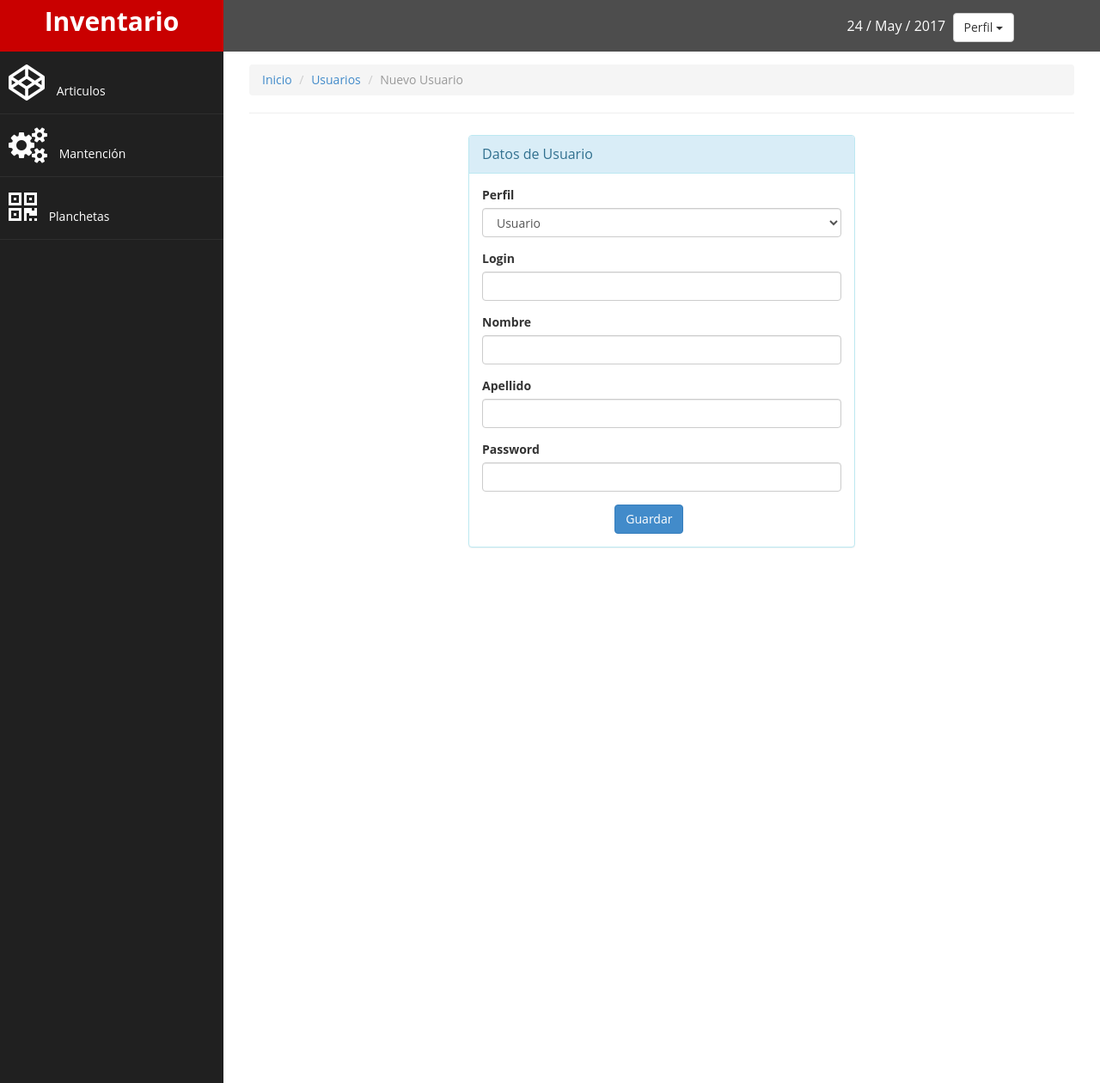
After one commit to infiltrado1816/inventario, a CodeIgniter app: page /database/index.php/usuarios/nuevo in a window 1280 px wide. The commit adds this page. Shown: the whole page at 86% size. Run offline with CodeIgniter, Linux system fonts and the light colour scheme.

Commit message:
perfil
se crearon la estructura para los inicios de sesion, el programa ahora
valida el incio con user and pass, exite mantenedor de cuentas para
accesos a usuarios

```diff
--- a/application/config/autoload.php
+++ b/application/config/autoload.php
@@ -58,7 +58,9 @@ $autoload['packages'] = array();
 |
 |	$autoload['libraries'] = array('user_agent' => 'ua');
 */
-$autoload['libraries'] = array();
+//$autoload['libraries'] = array();
+$autoload['libraries'] = array('session');
+
 
 /*
 | -------------------------------------------------------------------
--- a/application/config/routes.php
+++ b/application/config/routes.php
@@ -49,6 +49,6 @@ defined('BASEPATH') OR exit('No direct script access allowed');
 | Examples:	my-controller/index	-> my_controller/index
 |		my-controller/my-method	-> my_controller/my_method
 */
-$route['default_controller'] = 'inicio';
+$route['default_controller'] = 'login';
 $route['404_override'] = '';
 $route['translate_uri_dashes'] = FALSE;
--- /dev/null
+++ b/application/controllers/usuarios.php
@@ -0,0 +1,90 @@
+<?php if ( ! defined('BASEPATH')) exit('No direct script access allowed');
+
+class Usuarios extends CI_Controller {
+
+
+	public function __construct()
+	{
+		parent::__construct();
+		$this->load->model('usuario_model');
+	}
+
+
+
+	public function index()
+	{
+		$data['menu']="usuarios";
+		$this->load->view('cabecera',$data);
+		$data['usuarios'] = $this->usuario_model->get_usuario();
+		$this->load->view('usuarios/index.php',$data);
+		$this->load->view('pie');
+	}
+	public function ficha($id)
+	{
+		$data['menu']="usuarios";
+		$this->load->view('cabecera',$data);
+		$data['usuario'] = $this->usuario_model->get_usuario($id);
+		$this->load->view('usuarios/ficha',$data);
+		$this->load->view('pie');
+	}
+
+		public function nuevo()
+	{
+		$this->load->library('form_validation');
+		$this->form_validation->set_rules('login', 'login', 'required|is_unique[usuarios.login]');
+		$this->form_validation->set_rules('nombre', 'nombre', 'required|max_length[45]');
+		$this->form_validation->set_rules('apellido', 'apellido', 'required|max_length[45]');
+		$this->form_validation->set_rules('password', 'password', 'required|max_length[10]');
+
+
+
+		if ($this->form_validation->run() == FALSE)
+			{
+
+				$data['menu']="usuarios";
+				$this->load->view('cabecera',$data);
+				$this->load->view('usuarios/nuevo',$data);
+				$this->load->view('pie');
+			}
+		else
+			{
+
+				$this->usuario_model->set_usuario();
+				redirect(base_url()."usuarios", 'refresh');
+			}
+	}
+	public function editar($id)
+	{
+		$this->load->library('form_validation');
+		$this->form_validation->set_rules('razon', 'razon', 'required|max_length[45]');
+		$this->form_validation->set_rules('telefono', 'telefono', 'max_length[45]|integer');
+		$this->form_validation->set_rules('correo', 'correo', 'max_length[45]');
+		$this->form_validation->set_rules('direccion', 'direccion', 'max_length[45]');
+
+		if ($this->form_validation->run() == FALSE)
+			{
+				$data['menu']="usuarios";
+				$this->load->view('cabecera',$data);
+				$data['cliente'] = $this->usuario_model->get_usuarios($id);
+				$this->load->view('usuarios/editar',$data);
+				$this->load->view('pie');
+			}
+			else
+			{
+
+				$this->usuario_model->edit_usuarios($id);
+				redirect(base_url()."usuarios", 'refresh');
+
+			}
+
+	}
+
+
+
+
+
+
+}
+
+/* End of file welcome.php */
+/* Location: ./application/controllers/welcome.php */
--- /dev/null
+++ b/application/models/usuario_model.php
@@ -0,0 +1,53 @@
+<?php
+class usuario_model extends CI_Model {
+	public function __construct()
+	{
+		$this->load->database();
+	}
+	public function get_usuario($id = FALSE)
+	{
+		if ($id === FALSE)
+		{
+			$this->db->select('*');
+			$this->db->from('usuarios');
+			$this->db->order_by("login", "asc");
+			$query = $this->db->get();
+			return $query->result_array();
+		}
+		$query = $this->db->get_where('usuarios', array('id' => $id));
+		return $query->row_array();
+	}
+
+	public function get_usuario_access($login)
+	{
+		$query = $this->db->get_where('usuarios', array('login' => $login));
+		return $query->row_array();
+	}
+
+	public function set_usuario()
+	{
+		$data = array('login' => $this->input->post('login'),
+				'nombre' => $this->input->post('nombre'),
+				'apellido' => $this->input->post('apellido'),
+				'password' => $this->input->post('password'),
+				'perfil' => $this->input->post('perfil')
+			);
+
+
+
+		return $this->db->insert('usuarios', $data);
+	}
+
+	public function edit_usuario($id)
+	{
+		$data = array('descripcion' => $this->input->post('descripcion'),
+				'numeroemco' => $this->input->post('numeroemco'),
+				'serie' => $this->input->post('serie'),
+				'factura' => $this->input->post('factura'),
+				'clasificaciones_id' => $this->input->post('clasificaciones_id')
+			);
+			$this->db->where('id', $id);
+		return $this->db->update('usuarios', $data);;
+	}
+
+}
--- a/application/views/cabecera.php
+++ b/application/views/cabecera.php
@@ -33,10 +33,21 @@
                 <a class="navbar-brand" href="<?php echo base_url(); ?>">Inventario</a>
             </div>
             <div style="color: white;
-            padding: 15px 50px 5px 50px;
+            padding: 15px 100px 5px 50px;
             float: right;
-            font-size: 16px;"> <?php
-            echo  date("d") . " / " . date("M") . " / " . date("Y"); ?>&nbsp;  </div>
+            font-size: 16px;">
+
+            <?php echo  date("d") . " / " . date("M") . " / " . date("Y"); ?>&nbsp;
+                  <div class="btn-group">
+                        <button data-toggle="dropdown" class="btn btn-default dropdown-toggle">Perfil  <span class="caret"></span></button>
+                        <ul class="dropdown-menu">
+                        <li><a href="<?php echo base_url()."usuarios/ver/"; ?>">Ver Perfil</a></li>
+                        <li><a href="<?php echo base_url()."usuarios"; ?>">Usuarios</a></li>
+                        <li class="divider"></li>
+                        <li><a href="<?php echo base_url()?>">Cerrar</a></li>
+                        </ul>
+                      </div>
+          </div>
         </nav>
         <!-- /. NAV TOP  -->
         <nav class="navbar-default navbar-side" role="navigation">
--- /dev/null
+++ b/application/views/usuarios/nuevo.php
@@ -0,0 +1,78 @@
+<div id="page-wrapper" >
+  <ul class="breadcrumb">
+    <li><a href="<?php echo base_url();?>">Inicio</a></li>
+    <li><a href="<?php echo base_url()."usuarios";?>">Usuarios</a></li>
+    <li class="active">Nuevo Usuario</li>
+  </ul>
+  <!-- /. breadcrumb  -->
+  <hr />
+  <?php echo form_open(base_url().'usuarios/nuevo') ?>
+
+ <div id="signupbox" style=" margin-top:5px" class="mainbox col-md-6 col-md-offset-3 col-sm-8 col-sm-offset-2">
+        <div class="panel panel-info">
+            <div class="panel-heading">
+                <div class="panel-title">Datos de Usuario</div>
+            </div>
+            <div class="panel-body" >
+                <form method="post" action=".">
+                    <input type='hidden' name='csrfmiddlewaretoken' value='XFe2rTYl9WOpV8U6X5CfbIuOZOELJ97S' />
+
+
+                    <form  class="form-horizontal" method="post" >
+                           <div class="form-group " >
+        <label>Perfil</label>
+        <select class="form-control" name="perfil">
+          <option value="Usuario">Usuario</option>
+          <option value="Administrador">Administrador</option>
+        </select>
+
+      </div>
+    <div class="form-group " >
+        <label>Login</label>
+        <input class="form-control" name="login" value="<?php echo set_value('login'); ?>" />
+         <span class="text-danger"><?php echo form_error('login'); ?></span>
+      </div>
+
+      <div class="form-group " >
+        <label>Nombre</label>
+        <input class="form-control" name="nombre" value="<?php echo set_value('nombre'); ?>" />
+         <span class="text-danger"><?php echo form_error('nombre'); ?></span>
+      </div>
+
+
+      <div class="form-group " >
+        <label>Apellido</label>
+        <input class="form-control" name="apellido" value="<?php echo set_value('apellido'); ?>" />
+         <span class="text-danger"><?php echo form_error('apellido'); ?></span>
+      </div>
+
+      <div class="form-group " >
+        <label>Password</label>
+        <input class="form-control" name="password" value="<?php echo set_value('password'); ?>" />
+         <span class="text-danger"><?php echo form_error('password'); ?></span>
+      </div>
+
+                        <div class="form-group">
+                            <div class="aab controls col-md-4 "></div>
+                            <div class="controls col-md-8 ">
+                              <button type="submit" class="btn btn btn-primary">Guardar</button>
+
+                            </div>
+                        </div>
+
+                    </form>
+
+                </form>
+            </div>
+        </div>
+    </div>
+</div>
+
+
+
+
+
+
+<?php echo form_close(); ?>
+</div>
+<!-- /. PAGE WRAPPER  -->
```
Also changed, not shown: application/controllers/login.php (added, +81 -0 lines), application/views/clientes/ficha.php (deleted, +0 -123 lines), application/views/clientes/nuevo.php (deleted, +0 -83 lines), application/views/login.php (added, +83 -0 lines), application/views/usuarios/ficha.php (added, +72 -0 lines), application/views/usuarios/index.php (renamed from application/views/clientes/clientes.php, +16 -13 lines), application/views/usuarios/editar.php (renamed from application/views/clientes/editar.php), 2 other files.
